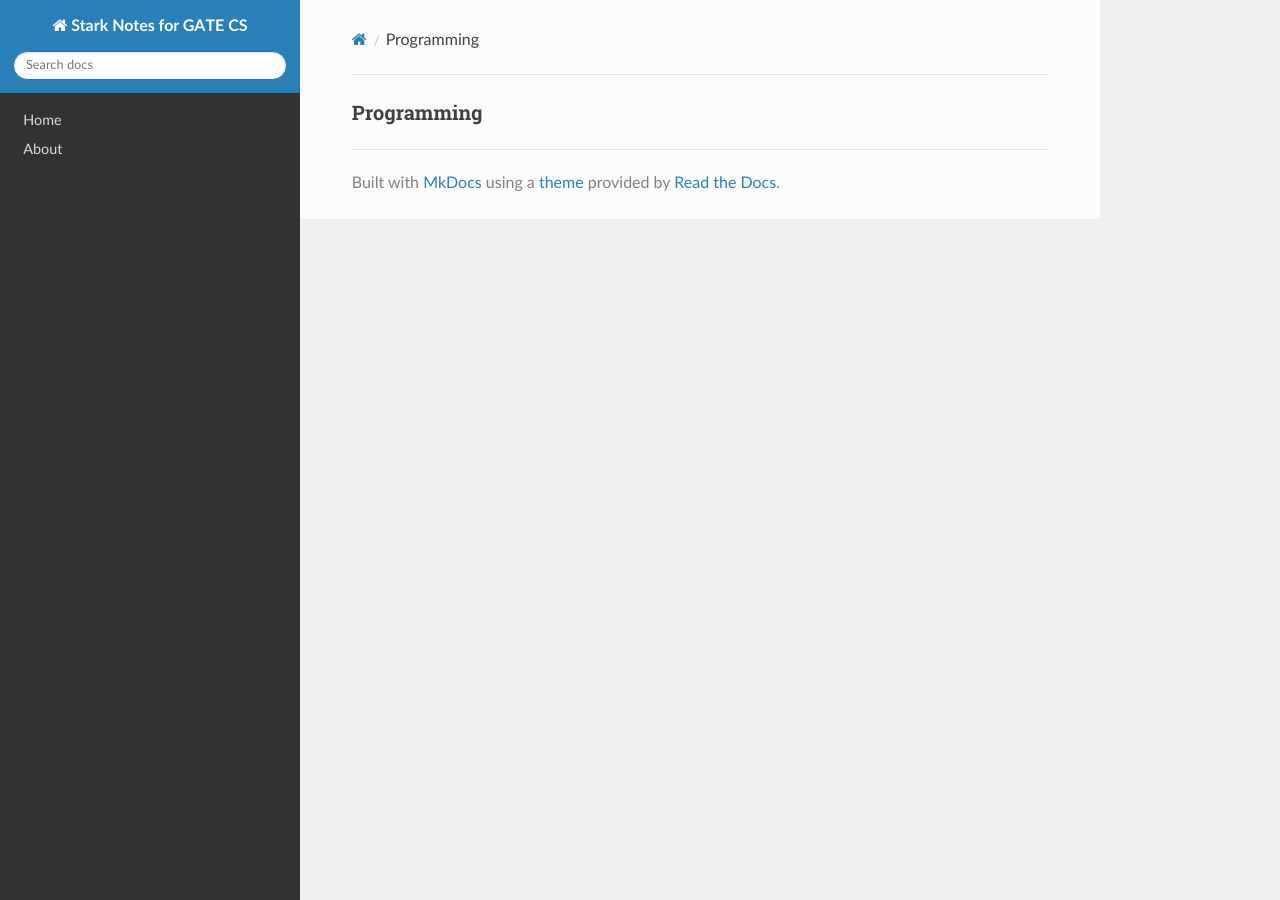
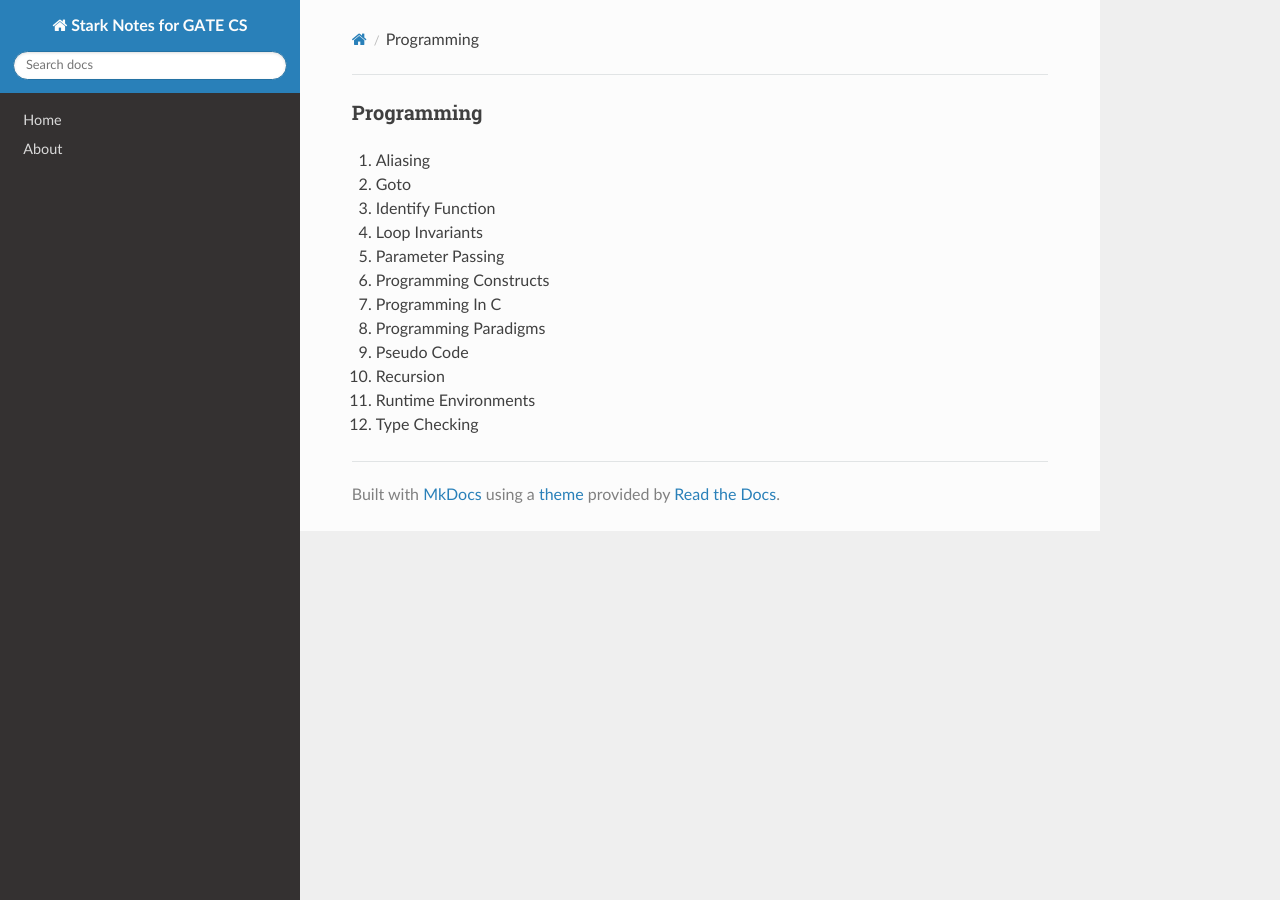
Before and after one commit to Bharathbrothers/stark-notes, an MkDocs documentation site: the page built from docs/Programming.md, in a window 1280 px wide. Built offline with MkDocs 1.6.1, drawn with Linux system fonts in a browser that asks for light colours; nearby versions of some CDN libraries.

Commit message:
Update Programming.md

```diff
--- a/docs/Programming.md
+++ b/docs/Programming.md
@@ -1 +1,14 @@
 ### Programming
+
+1. Aliasing
+2. Goto
+3. Identify Function
+4. Loop Invariants
+5. Parameter Passing
+6. Programming Constructs
+7. Programming In C
+8. Programming Paradigms
+9. Pseudo Code
+10. Recursion
+11. Runtime Environments
+12. Type Checking
```
